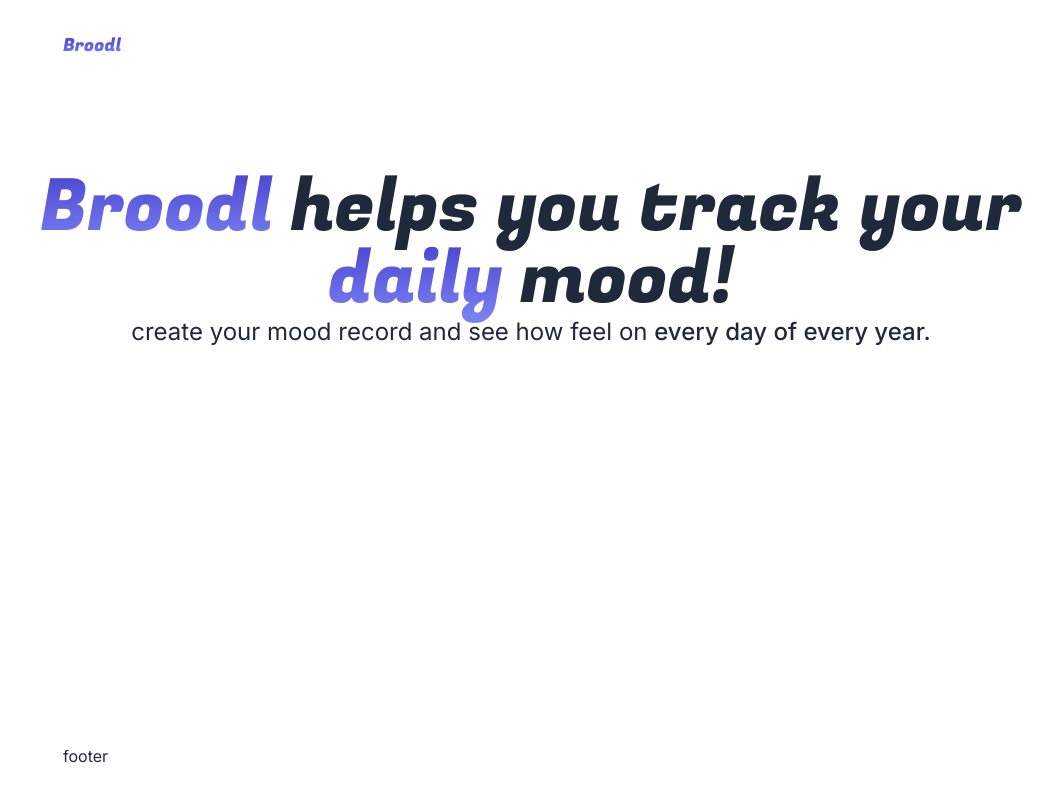
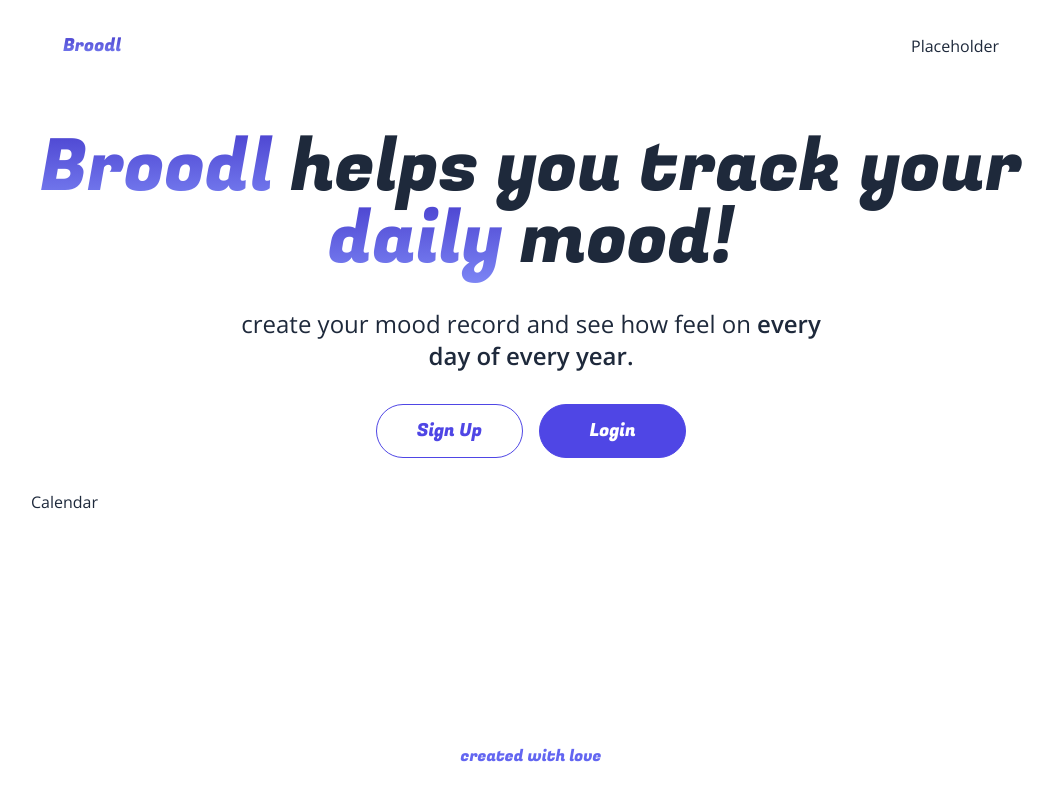
Before and after one commit to WilliamArkananta/broodl, a Next.js app: page / in a window 1280 px wide. Shown: the whole page, without its empty margins (109-1162 px from the left). Built offline with nearby package versions, Linux system fonts and the light colour scheme.

Commit message:
Youtube 1.10.34

```diff
--- /dev/null
+++ b/app/components/Button.tsx
@@ -0,0 +1,31 @@
+import React from "react";
+import { Fugaz_One } from "next/font/google";
+
+const fugaz = Fugaz_One({
+  subsets: ["latin"],
+  weight: "400",
+});
+
+interface ButtonProps {
+  text: string;
+  dark?: boolean;
+  full?: boolean;
+}
+
+function Button({ text, dark, full }: ButtonProps) {
+  return (
+    <button
+      className={`rounded-full overflow-hidden duration-200 hover:opacity-60 border border-solid border-indigo-600 ${
+        dark ? "text-white bg-indigo-600 " : "text-indigo-600"
+      } ${full ? "grid place-items-center w-full" : ""}`}
+    >
+      <p
+        className={`${fugaz.className} px-6 sm:px-10 whitespace-nowrap py-2 sm:py-3 text-base sm:text-lg`}
+      >
+        {text}
+      </p>
+    </button>
+  );
+}
+
+export default Button;
--- /dev/null
+++ b/app/components/Calendar.tsx
@@ -0,0 +1,7 @@
+import React from "react";
+
+function Calendar() {
+  return <div>Calendar</div>;
+}
+
+export default Calendar;
--- a/app/components/Hero.tsx
+++ b/app/components/Hero.tsx
@@ -1,6 +1,12 @@
-import { Fugaz_One } from "next/font/google";
+import { Fugaz_One, Open_Sans } from "next/font/google";
 import React from "react";
+import Button from "./Button";
+import Calendar from "./Calendar";
 
+const opensans = Open_Sans({
+  subsets: ["latin"],
+  weight: "400",
+});
 const fugaz = Fugaz_One({
   subsets: ["latin"],
   weight: "400",
@@ -8,17 +14,22 @@ const fugaz = Fugaz_One({
 
 function Hero() {
   return (
-    <div className="py-10 sm:py-14 md:py-20">
+    <div className="py-10 md:py-10 flex flex-col gap-4 sm:gap-8">
       <h1
         className={`${fugaz.className} text-5xl sm:text-6xl md:text-7xl text-center`}
       >
         <span className="textGradient">Broodl</span> helps you track your{" "}
         <span className="textGradient">daily</span> mood!
       </h1>
-      <p className="text-lg sm:text-xl md:text-2xl text-center">
+      <p className="text-lg sm:text-xl md:text-2xl text-center w-full mx-auto max-w-[600px]">
         create your mood record and see how feel on{" "}
-        <span className="font-medium">every day of every year.</span>
+        <span className="font-semibold">every day of every year.</span>
       </p>
+      <div className="grid grid-cols-2 gap-4 w-fit mx-auto">
+        <Button text="Sign Up" />
+        <Button text="Login" dark />
+      </div>
+      <Calendar />
     </div>
   );
 }
--- a/app/components/Login.tsx
+++ b/app/components/Login.tsx
@@ -1,7 +1,36 @@
 import React from "react";
+import { Fugaz_One } from "next/font/google";
+import Button from "./Button";
+
+const fugaz = Fugaz_One({
+  subsets: ["latin"],
+  weight: "400",
+});
 
 function Login() {
-  return <div>Login</div>;
+  return (
+    <div className="flex flex-col flex-1 justify-center items-center gap-4">
+      <h3 className={`${fugaz.className} text-4xl sm:text-5xl md:text-6xl`}>
+        Login / Register
+      </h3>
+      <p>You're one step away!</p>
+      <input
+        type="text"
+        className="w-full max-w-[400px] mx-auto px-4 py-2
+      sm:py-3 border border-solid border-indigo-400"
+        placeholder="Email"
+      />
+      <input
+        className="w-full max-w-[400px] mx-auto px-4 py-2
+      sm:py-3 border border-solid border-indigo-400"
+        placeholder="Password"
+        type="password"
+      />
+      <div className="max-w-[400px] w-full mx-auto">
+        <Button text="submit" full></Button>
+      </div>
+    </div>
+  );
 }
 
 export default Login;
--- a/app/dashboard/page.tsx
+++ b/app/dashboard/page.tsx
@@ -9,7 +9,7 @@ export const metadata: Metadata = {
 };
 
 function DashboardPage() {
-  const isAuthenticated = true;
+  const isAuthenticated = false;
 
   const children = isAuthenticated ? <Dashboard /> : <Login />;
 
--- a/app/layout.tsx
+++ b/app/layout.tsx
@@ -1,9 +1,9 @@
 import type { Metadata } from "next";
 import localFont from "next/font/local";
-import { Fugaz_One, Inter } from "next/font/google";
+import { Fugaz_One, Open_Sans } from "next/font/google";
 import "./globals.css";
 
-const inter = Inter({
+const opensans = Open_Sans({
   subsets: ["latin"],
 });
 
@@ -29,14 +29,19 @@ export default function RootLayout({
       >
         Broodl
       </h1>
+      <div className="items-center justify-between">Placeholder</div>
     </header>
   );
-  const footer = <footer className="p-4 sm:p-8">footer</footer>;
+  const footer = (
+    <footer className="p-4 sm:p-8 grid place-items-center">
+      <p className={`${fugaz.className} text-indigo-500`}>created with love</p>
+    </footer>
+  );
 
   return (
     <html lang="en">
       <body
-        className={`w-full max-w-[1000px] mx-auto text-sm sm:text-base min-h-screen flex flex-col ${inter.className} text-slate-800`}
+        className={`w-full max-w-[1000px] mx-auto text-sm sm:text-base min-h-screen flex flex-col ${opensans.className} text-slate-800`}
       >
         {header}
         {children}
```
